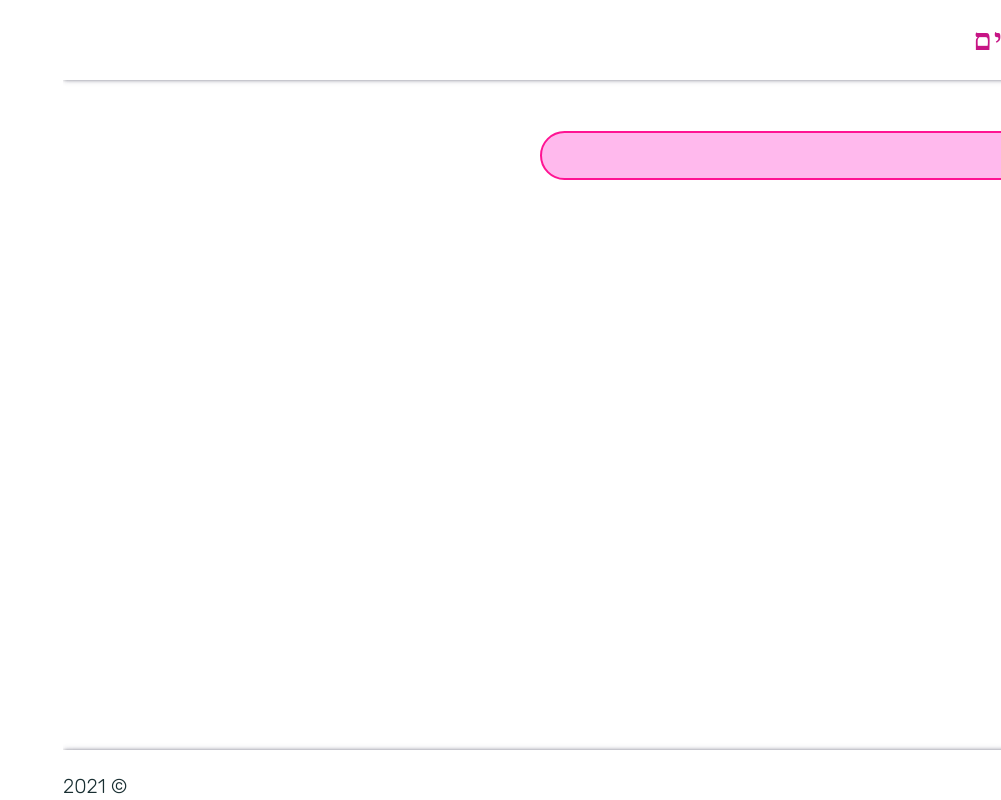
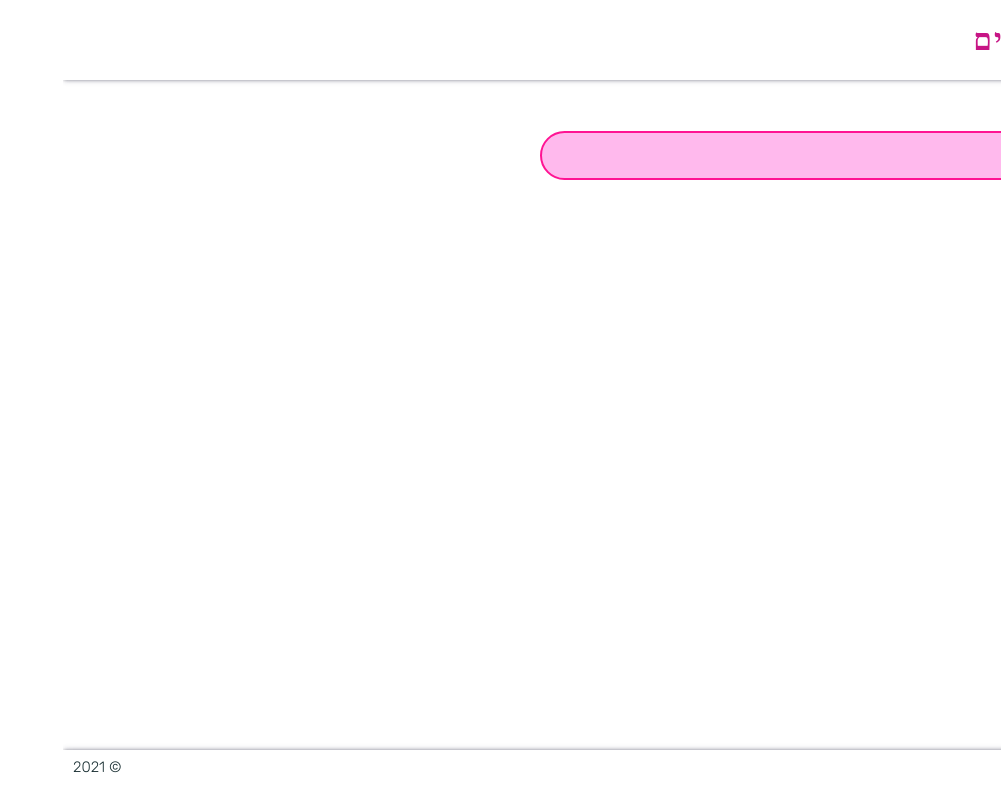
Before and after one commit to YosiMoskovitz/cocktailbar, a React (Create React App) app: page / in a window 1280 px wide. Shown: the whole page, without its empty margins (279-1280 px from the left). Built offline with nearby package versions, Linux system fonts and the light colour scheme; a web font is replaced by a local one.

Commit message:
a few changes

```diff
--- a/src/components/footer/Footer.js
+++ b/src/components/footer/Footer.js
@@ -3,7 +3,7 @@ import React from 'react'
 function Footer() {
     return (
         <div id="footer">
-            <footer>כל הזכויות שמורות ל<b>חיה מושקוביץ</b> 😊</footer>
+            <footer>פיתוח ע"י<b><a href = "mailto: 05276ym@gmail.com"> YMM</a></b></footer>
             <div className="copyright">© 2021</div>
         </div>
     )
--- a/src/components/search/Item.js
+++ b/src/components/search/Item.js
@@ -13,7 +13,7 @@ const Item = ({ item }) => {
                 <label className="cityLabel">זמינות: </label>
                 <div className="available">{item.available}</div>
             </div>
-            <div className="itemLine">--------------------------------------------------</div>
+            <div className="itemLine">--------------------------------------</div>
         </div>
     )
 }
--- a/src/layout/style.css
+++ b/src/layout/style.css
@@ -45,6 +45,7 @@
   grid-area: footer;
   box-shadow: 0px -2px 5px -1px rgb(50 50 93 / 25%),
     0px -1px 3px -1px rgb(0 0 0 / 30%);
+   font-size: 15px;
 }
 
 .App {
@@ -134,8 +135,11 @@ input:focus {
   flex-direction: column;
   align-items: center;
 }
-
+a {
+  text-decoration: none;
+}
 
 .copyright{
   float: left;
+  margin: -10px 10px;
 }
```
